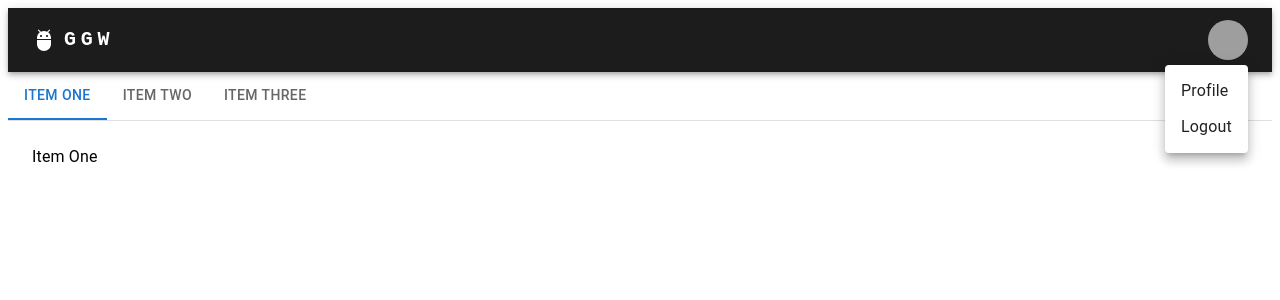
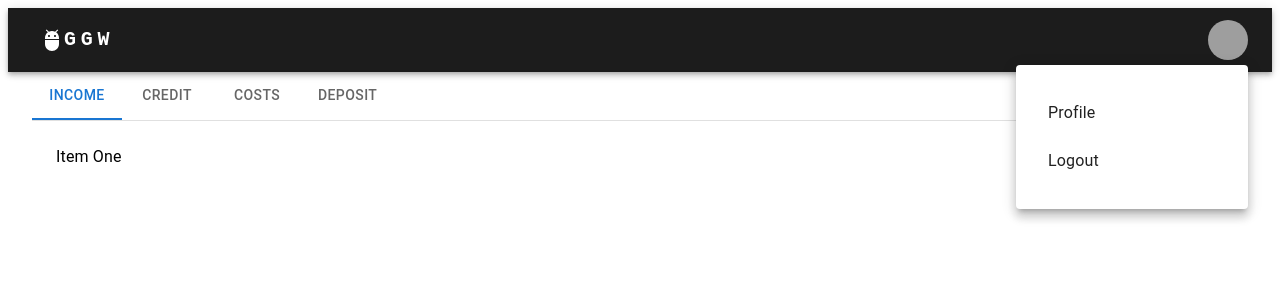
Before and after one commit to romanortynskyi/fe-hack, a React (Vite) app: page / in a window 1280 px wide. Both pictures are taken after a click on the button "Open settings". Shown: the top 300 px of the page. Built offline with nearby package versions, Linux system fonts and the light colour scheme; grey boxes are pictures that could not be loaded.

Commit message:
Navbar + sliders

```diff
--- a/src/components/HeaderTabs/HeaderTabs.tsx
+++ b/src/components/HeaderTabs/HeaderTabs.tsx
@@ -3,6 +3,7 @@ import Tabs from '@mui/material/Tabs';
 import Tab from '@mui/material/Tab';
 import Typography from '@mui/material/Typography';
 import Box from '@mui/material/Box';
+import Container from '@mui/material/Container';
 
 interface TabPanelProps {
   children?: React.ReactNode;
@@ -11,7 +12,12 @@ interface TabPanelProps {
 }
 
 function TabPanel(props: TabPanelProps) {
-    const { children, value, index, ...other } = props;
+  const {
+    children,
+    value,
+    index,
+    ...other
+  } = props;
 
   return (
     <div
@@ -40,17 +46,23 @@ function a11yProps(index: number) {
 export default function BasicTabs() {
   const [value, setValue] = React.useState(0);
 
-    const handleChange = (event: React.SyntheticEvent, newValue: number) => {
+  const handleChange = (_event: React.SyntheticEvent, newValue: number) => {
     setValue(newValue);
   };
 
   return (
-        <Box sx={{ width: '100%' }}>
-            <Box sx={{ borderBottom: 1, borderColor: 'divider' }}>
+    <Container maxWidth="xl">
+      <Box sx={{}}>
+        <Box sx={{
+          borderBottom: 1,
+          borderColor: 'divider',
+        }}
+        >
           <Tabs value={value} onChange={handleChange} aria-label="basic tabs example">
-                    <Tab label="Item One" {...a11yProps(0)} />
-                    <Tab label="Item Two" {...a11yProps(1)} />
-                    <Tab label="Item Three" {...a11yProps(2)} />
+            <Tab label="Income" {...a11yProps(0)} />
+            <Tab label="Credit" {...a11yProps(1)} />
+            <Tab label="Costs" {...a11yProps(2)} />
+            <Tab label="Deposit" {...a11yProps(3)} />
           </Tabs>
         </Box>
         <TabPanel value={value} index={0}>
@@ -62,6 +74,10 @@ export default function BasicTabs() {
         <TabPanel value={value} index={2}>
           Item Three
         </TabPanel>
+        <TabPanel value={value} index={3}>
+          Item Four
+        </TabPanel>
       </Box>
+    </Container>
   );
 }
--- a/src/components/Navbar/Navbar.tsx
+++ b/src/components/Navbar/Navbar.tsx
@@ -10,28 +10,39 @@ import Avatar from '@mui/material/Avatar';
 import Tooltip from '@mui/material/Tooltip';
 import MenuItem from '@mui/material/MenuItem';
 import AdbIcon from '@mui/icons-material/Adb';
+import Button from '@mui/material/Button';
 
 const settings = ['Profile', 'Logout'];
 
 function Navbar() {
   const [anchorElUser, setAnchorElUser] = React.useState<null | HTMLElement>(null);
 
-
   const handleOpenUserMenu = (event: React.MouseEvent<HTMLElement>) => {
     setAnchorElUser(event.currentTarget);
   };
-
-
 
   const handleCloseUserMenu = () => {
     setAnchorElUser(null);
   };
 
   return (
-        <AppBar position="static" style={{background: "#1c1c1c"}}>
+    <AppBar position="static" style={{ background: '#1c1c1c' }}>
       <Container maxWidth="xl">
         <Toolbar disableGutters>
-                    <AdbIcon sx={{ display: { xs: 'none', md: 'flex' }, mr: 1 }} />
+          <Button
+            href="/"
+            style={{ textDecoration: 'none' }}
+            disableRipple
+            sx={{
+              color: '#ffffff',
+              '&:hover': {
+                backgroundColor: 'transparent',
+              },
+              display: 'flex',
+              alignItems: 'center',
+            }}
+          >
+            <AdbIcon />
             <Typography
               variant="h6"
               noWrap
@@ -45,33 +56,18 @@ function Navbar() {
                 letterSpacing: '.3rem',
                 color: 'inherit',
                 textDecoration: 'none',
-                            flex:'1',
+                flex: '1',
               }}
             >
               GGW
             </Typography>
+          </Button>
 
-                    <AdbIcon sx={{ display: { xs: 'flex', md: 'none' }, mr: 1 }} />
-                    <Typography
-                        variant="h5"
-                        noWrap
-                        component="a"
-                        href=""
-                        sx={{
-                            mr: 2,
-                            display: { xs: 'flex', md: 'none' },
-                            flexGrow: 1,
-                            fontFamily: 'monospace',
-                            fontWeight: 700,
-                            letterSpacing: '.3rem',
-                            color: 'inherit',
-                            textDecoration: 'none',
+          <Box sx={{
+            flexGrow: 0,
+            marginLeft: 'auto',
           }}
           >
-                        LOGO
-                    </Typography>
-
-                    <Box sx={{ flexGrow: 0 }}>
             <Tooltip title="Open settings">
               <IconButton onClick={handleOpenUserMenu} sx={{ p: 0 }}>
                 <Avatar alt="Remy Sharp" src="/static/images/avatar/2.jpg" />
@@ -92,6 +88,20 @@ function Navbar() {
               }}
               open={Boolean(anchorElUser)}
               onClose={handleCloseUserMenu}
+              PaperProps={{
+                sx: {
+                  minWidth: 200,
+                  padding: '16px',
+                },
+              }}
+              MenuListProps={{
+                sx: {
+                  '& .MuiMenuItem-root': {
+                    fontSize: '18px',
+                    minHeight: '48px',
+                  },
+                },
+              }}
             >
               {settings.map((setting) => (
                 <MenuItem key={setting} onClick={handleCloseUserMenu}>
```
Also changed, not shown: src/App.tsx (+8 -10 lines), src/components/Navbar/navbar.scss (deleted, +0 -20 lines), .eslintrc.cjs, src/app.css (deleted). Lines whose indentation alone changed are shown as unchanged.
